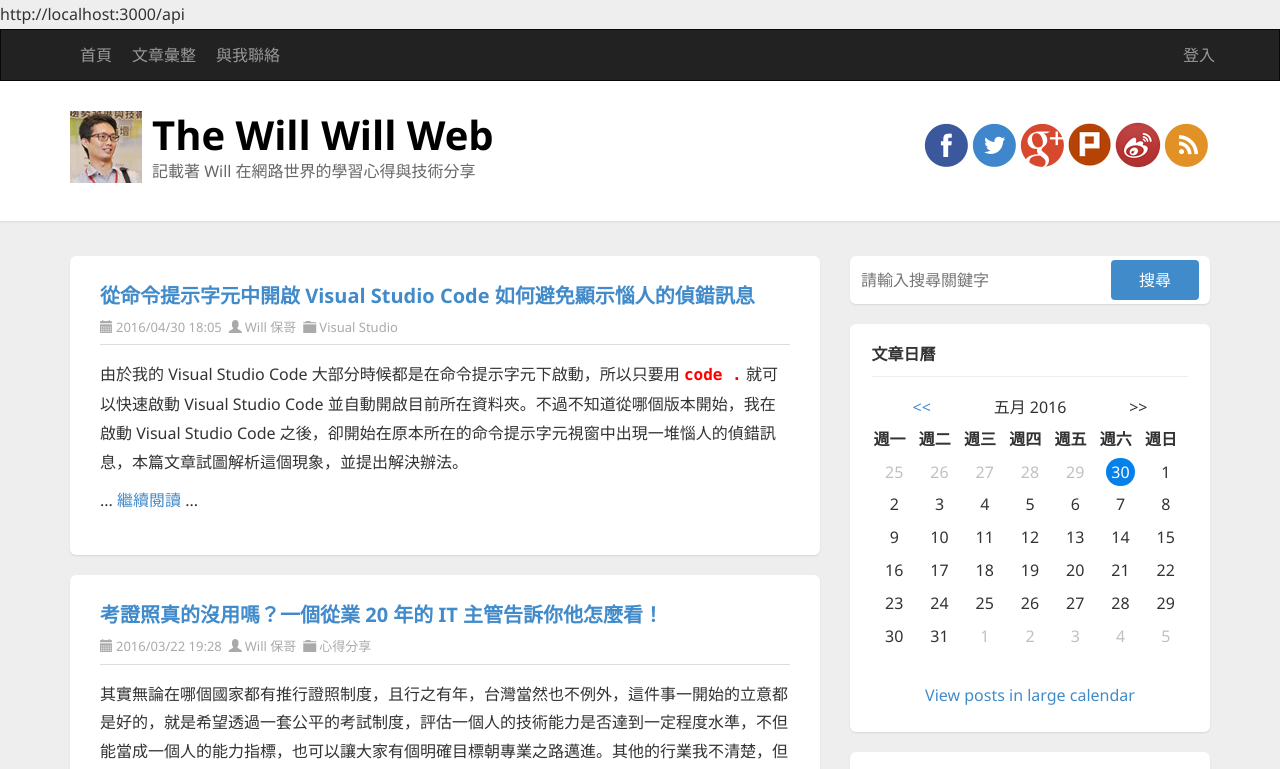
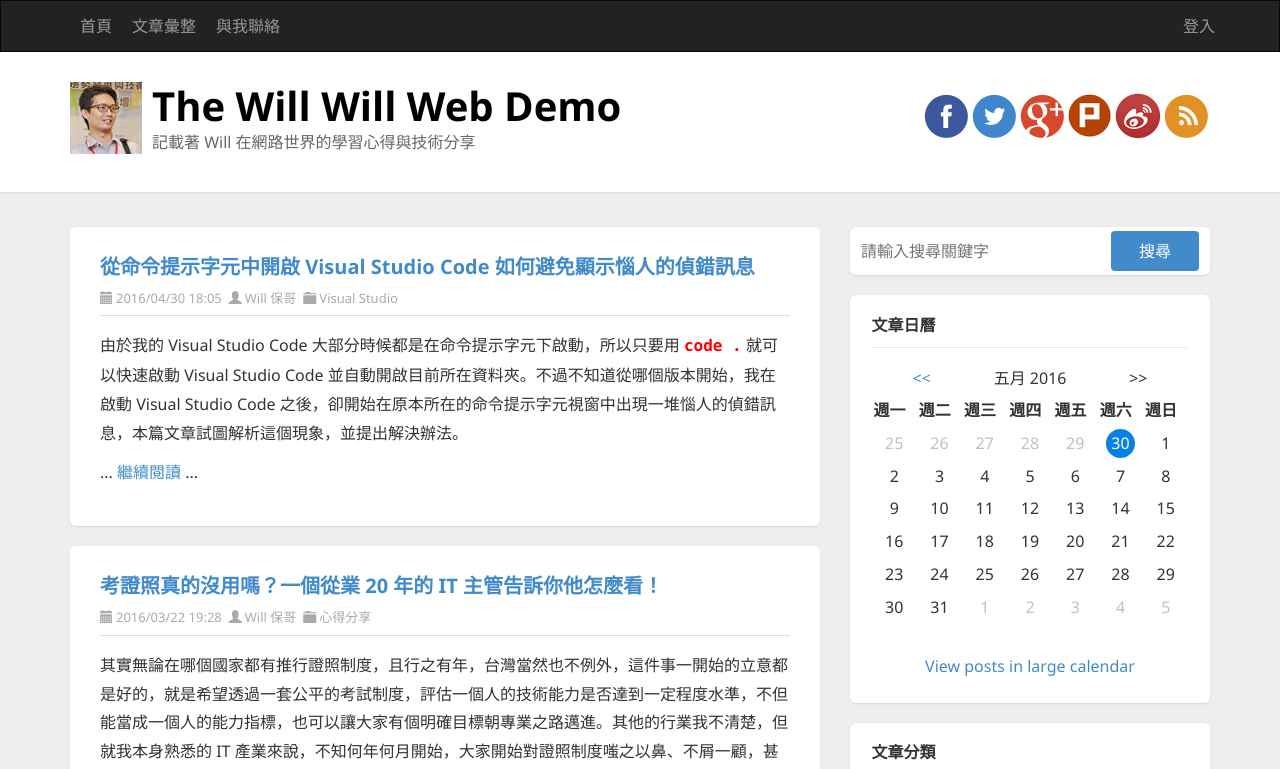
Before and after one commit to coolrare/DCT-112005, an Angular app: page / in a window 1280 px wide. Shown: the top 769 px of the page. Built offline with nearby package versions, Linux system fonts and the light colour scheme.

Commit message:
示範內嵌繫結 ( interpolation )、屬性繫結 ( Property Binding )

```diff
--- a/src/app/app.component.html
+++ b/src/app/app.component.html
@@ -1,5 +1,3 @@
-{{ title }}
-
 <app-header></app-header>
 
 <!-- CONTAINER START-->
--- a/src/app/header/header.component.html
+++ b/src/app/header/header.component.html
@@ -28,7 +28,7 @@
           <img src="/assets/images/logo.png" class="pull-left logo" alt="The Will Will Web">
 
           <hgroup class="pull-left">
-            <h1><a href="http://blog.miniasp.com/">The Will Will Web</a></h1>
+            <h1><a [href]="url" [attr.data-id]="title">{{ title }}</a></h1>
             <h3>記載著 Will 在網路世界的學習心得與技術分享</h3>
           </hgroup>
 
--- a/src/app/header/header.component.ts
+++ b/src/app/header/header.component.ts
@@ -6,8 +6,9 @@ import { CommonModule } from '@angular/common';
   standalone: true,
   imports: [CommonModule],
   templateUrl: './header.component.html',
-  styleUrls: ['./header.component.css']
+  styleUrls: ['./header.component.css'],
 })
 export class HeaderComponent {
-
+  title = 'The Will Will Web Demo';
+  url = 'http://blog.miniasp.com/';
 }
```
